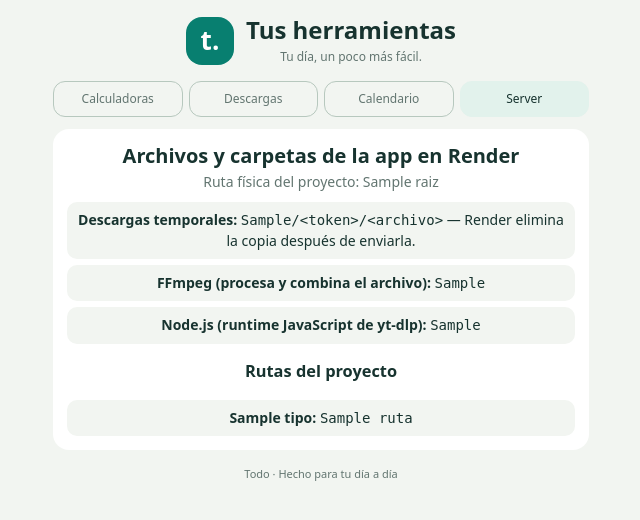
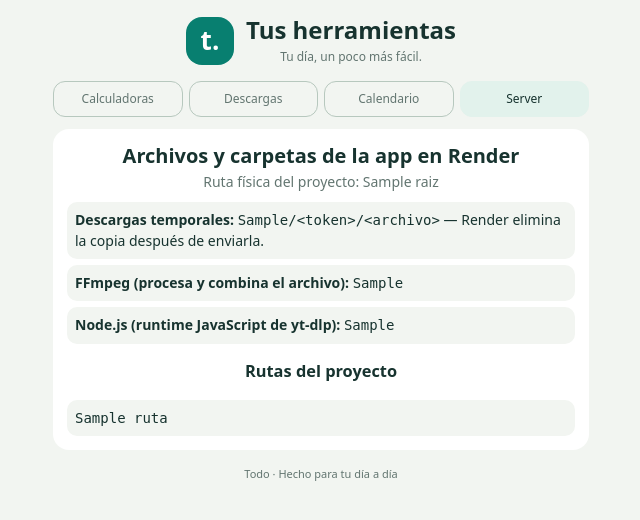
Before and after one commit to andresok10/todo_web, a Flask app: template todo_web/templates/server_paths.html in a window 1280 px wide. Shown: the top 520 px of the page, without its empty margins (319-959 px from the left). Run offline with Flask 3, Linux system fonts and the light colour scheme; the template is opened without the code that fills it: most values are stand-ins (such as "Sample title", 1, 10 or a date in 2020); some libraries are stand-ins or nearby versions.

Commit message:
guardar app

```diff
--- a/todo_web/descargador.py
+++ b/todo_web/descargador.py
@@ -41,13 +41,12 @@ def listar_rutas_servidor():
     for carpeta, directorios, archivos in os.walk(BASE_DIR, topdown=True, followlinks=False):
         directorios[:] = sorted(nombre for nombre in directorios if nombre not in carpetas_excluidas)
         ruta_carpeta = Path(carpeta).resolve()
-        rutas.append({"tipo": "Carpeta", "ruta": str(ruta_carpeta)})
         for nombre in sorted(archivos):
             nombre_minusculas = nombre.lower()
             if nombre == ".env" or "cookie" in nombre_minusculas or "secret" in nombre_minusculas or nombre.endswith(".pyc"):
                 continue
             ruta_archivo = ruta_carpeta / nombre
-            rutas.append({"tipo": "Archivo", "ruta": str(ruta_archivo.resolve())})
+            rutas.append({"ruta": str(ruta_archivo.resolve())})
     candidatos_ffmpeg = [
         os.environ.get("FFMPEG_LOCATION"),
         shutil.which("ffmpeg"),
--- a/todo_web/static/todo-compacto.css
+++ b/todo_web/static/todo-compacto.css
@@ -147,7 +147,7 @@ input:focus-visible, select:focus-visible, button:focus-visible, a:focus-visible
 .resultado-descarga .card-heading h2 { margin: 0; font-size: 20px; }
 .mensaje-descarga { margin: 0 0 12px; padding: 14px; border-radius: 12px; background: #edf3ee; overflow-wrap: anywhere; }
 .server-rutas { display: grid; gap: 6px; margin: 0; padding: 0; list-style: none; }
-.server-rutas li { min-width: 0; padding: 8px; border-radius: 10px; background: #f2f5f1; overflow-wrap: anywhere; text-align: center; }
+.server-rutas li { min-width: 0; padding: 8px; border-radius: 10px; background: #f2f5f1; overflow-wrap: anywhere; text-align: left; }
 .server-rutas code { overflow-wrap: anywhere; }
 .server-info { margin-bottom: 16px; }
 .download-link, .volver-link { display: flex; min-height: 44px; align-items: center; justify-content: center; margin-top: 8px; padding: 10px 14px; border-radius: 12px; font-weight: 600; text-align: center; text-decoration: none; }
--- a/todo_web/templates/app.html
+++ b/todo_web/templates/app.html
@@ -4,7 +4,7 @@
     <meta charset="UTF-8">
     <meta name="viewport" content="width=device-width, initial-scale=1.0">
     <title>Todo · Tus herramientas</title>
-    <link rel="stylesheet" href="{{ url_for('static', filename='todo-compacto.css', v='7') }}">
+    <link rel="stylesheet" href="{{ url_for('static', filename='todo-compacto.css', v='8') }}">
 </head>
 <body>
     <header class="app-header">
--- a/todo_web/templates/descarga_resultado.html
+++ b/todo_web/templates/descarga_resultado.html
@@ -5,7 +5,7 @@
     <meta name="viewport" content="width=device-width, initial-scale=1.0">
     {% if estado == 'success' and download_url %}<meta http-equiv="refresh" content="1;url={{ download_url }}">{% endif %}
     <title>Descarga · Todo</title>
-    <link rel="stylesheet" href="{{ url_for('static', filename='todo-compacto.css', v='7') }}">
+    <link rel="stylesheet" href="{{ url_for('static', filename='todo-compacto.css', v='8') }}">
 </head>
 <body>
     <header class="app-header">
--- a/todo_web/templates/server_paths.html
+++ b/todo_web/templates/server_paths.html
@@ -4,7 +4,7 @@
     <meta charset="UTF-8">
     <meta name="viewport" content="width=device-width, initial-scale=1.0">
     <title>Server · Todo</title>
-    <link rel="stylesheet" href="{{ url_for('static', filename='todo-compacto.css', v='7') }}">
+    <link rel="stylesheet" href="{{ url_for('static', filename='todo-compacto.css', v='8') }}">
 </head>
 <body>
     <header class="app-header">
@@ -29,7 +29,7 @@
         <h3>Rutas del proyecto</h3>
         <ul class="server-rutas">
             {% for elemento in rutas %}
-            <li><strong>{{ elemento.tipo }}:</strong> <code>{{ elemento.ruta }}</code></li>
+            <li><code>{{ elemento.ruta }}</code></li>
             {% endfor %}
         </ul>
     </main>
```
